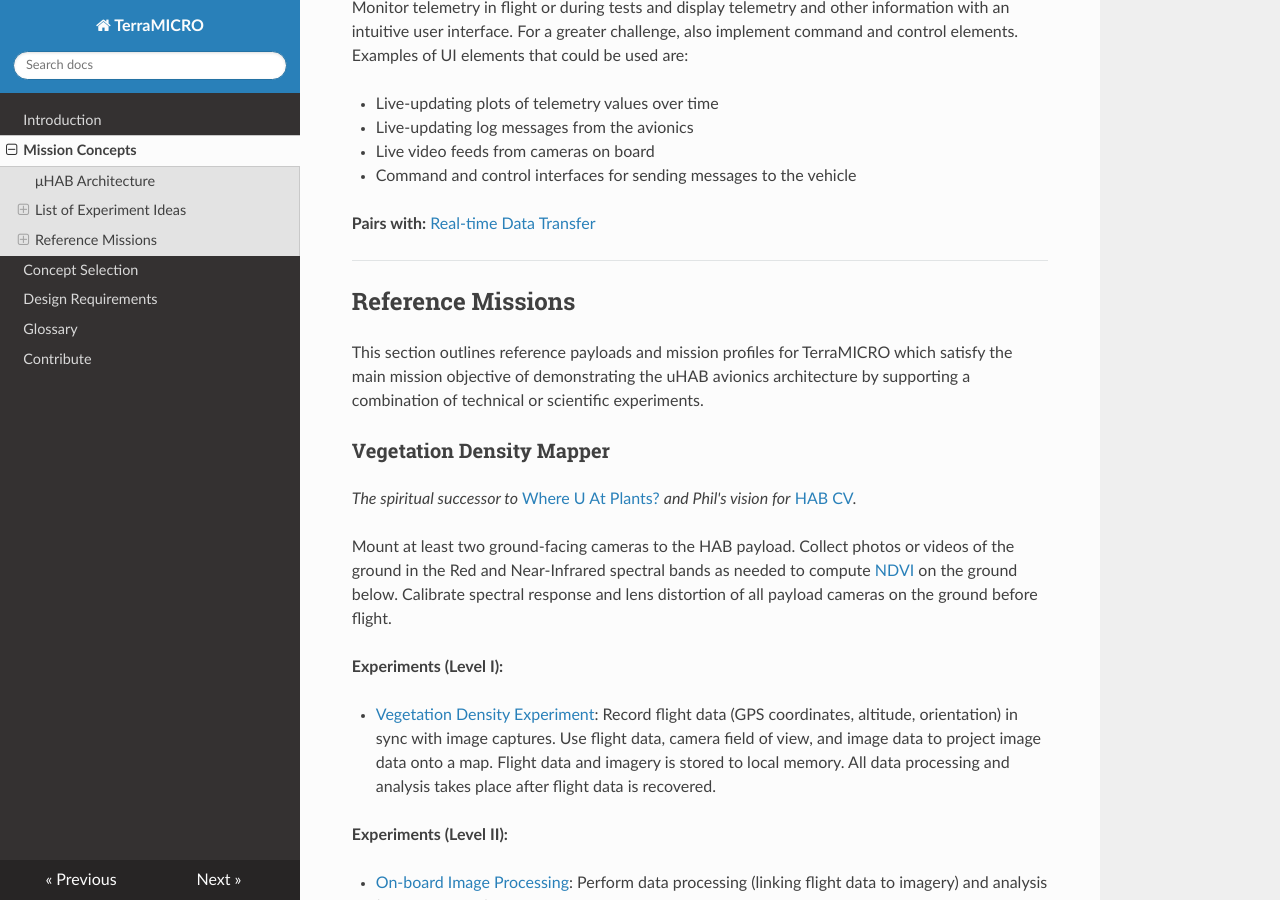
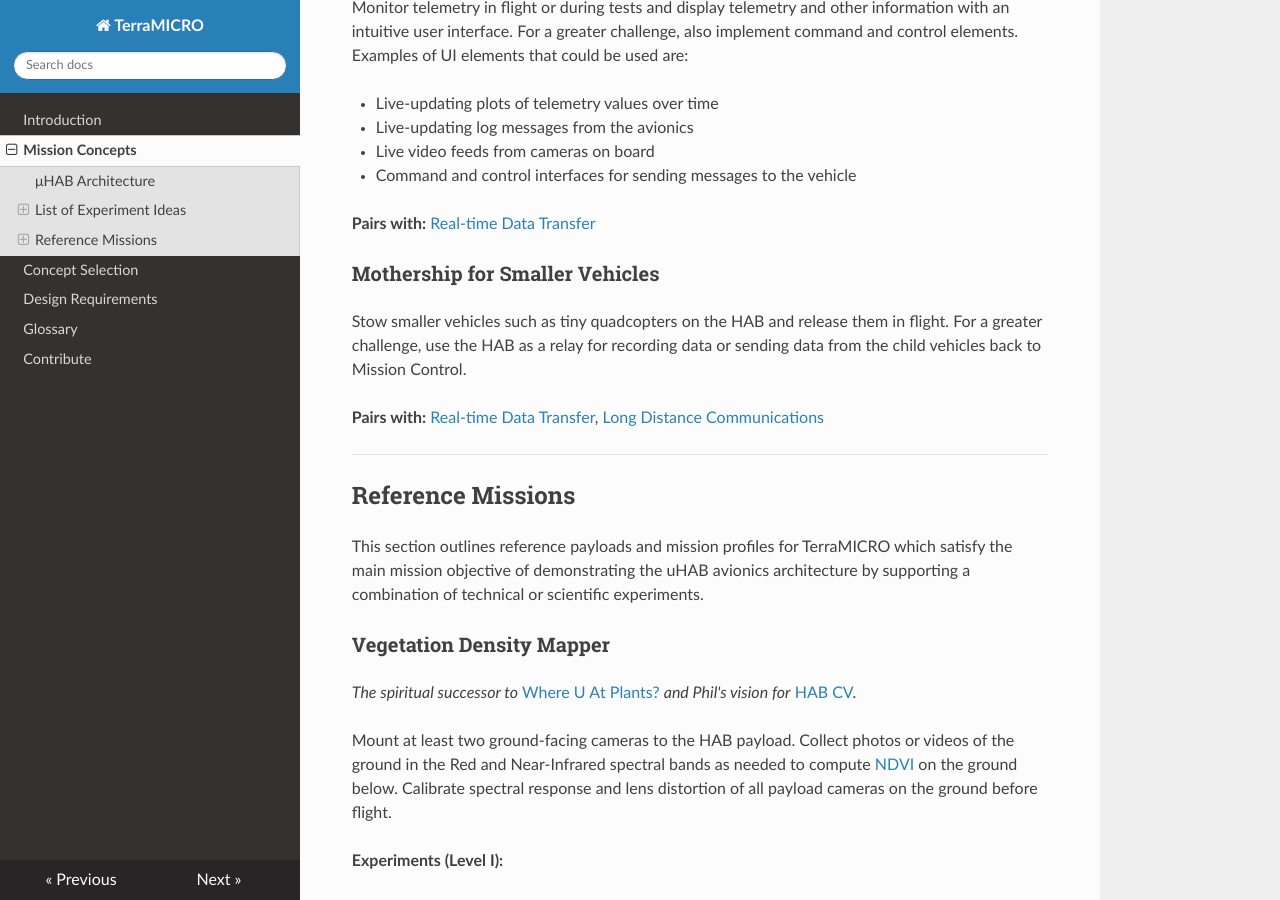
Before and after one commit to TerraHAB/TerraMICRO, an MkDocs documentation site: the page built from docs/concepts.md, in a window 1280 px wide and 900 px high, scrolled down 5211 px. Built offline with MkDocs 1.6.1, drawn with Linux system fonts in a browser that asks for light colours; nearby versions of some CDN libraries.

Commit message:
mothership

```diff
--- a/docs/concepts.md
+++ b/docs/concepts.md
@@ -267,6 +267,15 @@ used are:
 
 **Pairs with:** [Real-time Data Transfer](#real-time-data-transfer)
 
+### Mothership for Smaller Vehicles
+
+Stow smaller vehicles such as tiny quadcopters on the HAB and release them in
+flight. For a greater challenge, use the HAB as a relay for recording data or
+sending data from the child vehicles back to Mission Control.
+
+**Pairs with:** [Real-time Data Transfer](#real-time-data-transfer),
+[Long Distance Communications](#long-distance-communications)
+
 -------------------------------------------------------------------------------
 
 ## Reference Missions
```
